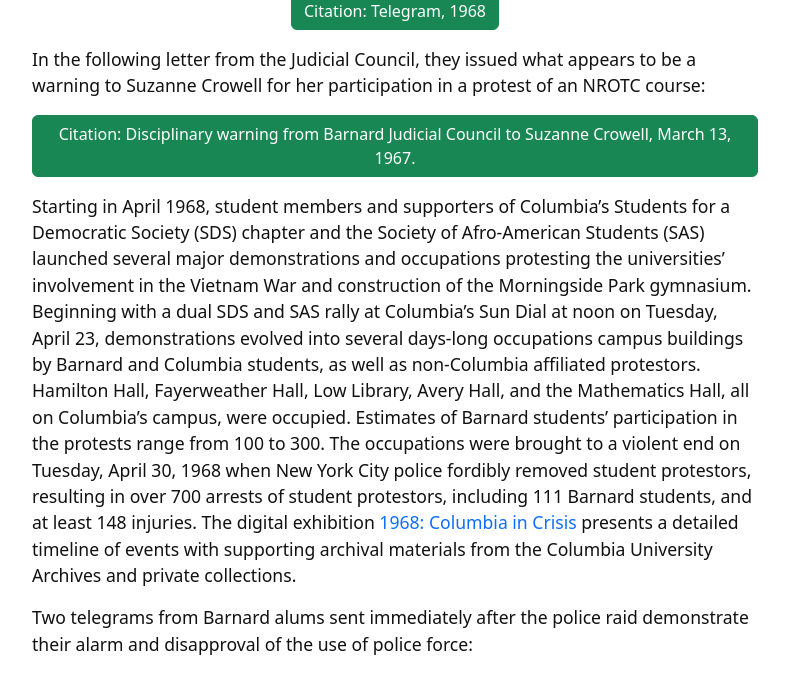
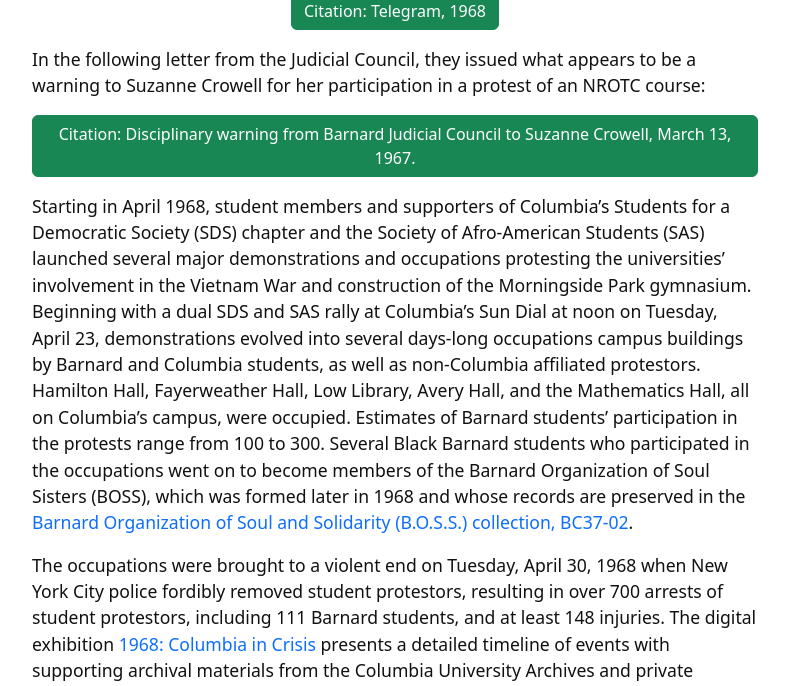
Before and after one commit to katelynautumn28/ddd-research-guide, a Jekyll site: the page built from content/3-lesson.md, in a window 1280 px wide and 900 px high, scrolled down 2433 px, cut to the strip 66-752 px from the top of the window. Shown: the whole strip, without its empty margins (245-1034 px from the left). Built offline with Jekyll 4.4.1, drawn with Linux system fonts in a browser that asks for light colours.

Commit message:
Update 3-lesson.md

```diff
--- a/content/3-lesson.md
+++ b/content/3-lesson.md
@@ -76,7 +76,9 @@ In the following letter from the Judicial Council, they issued what appears to b
 {% include modal.html button="Citation: Disciplinary warning from Barnard Judicial Council to Suzanne Crowell, March 13, 1967." color="success" title="Citation and Link to Finding Aid" text="Disciplinary warning from Barnard Judicial Council to Suzanne Crowell, March 13, 1967. [Materials on disciplinary measures for participation in political actions on campus, 1967, Box 35, Folder 2; Sub-series 2.1 Rosemary Park Correspondence; President's Office Records, BC05-22. Barnard Archives and Special Collections.](https://collections.barnard.edu/public/repositories/2/archival_objects/19448)" %}
 
 
-Starting in April 1968, student members and supporters of Columbia's Students for a Democratic Society (SDS) chapter and the Society of Afro-American Students (SAS) launched several major demonstrations and occupations protesting the universities' involvement in the Vietnam War and construction of the Morningside Park gymnasium. Beginning with a dual SDS and SAS rally at Columbia's Sun Dial at noon on Tuesday, April 23, demonstrations evolved into several days-long occupations campus buildings by Barnard and Columbia students, as well as non-Columbia affiliated protestors. Hamilton Hall, Fayerweather Hall, Low Library, Avery Hall, and the Mathematics Hall, all on Columbia's campus, were occupied. Estimates of Barnard students' participation in the protests range from 100 to 300. The occupations were brought to a violent end on Tuesday, April 30, 1968 when New York City police fordibly removed student protestors, resulting in over 700 arrests of student protestors, including 111 Barnard students, and at least 148 injuries. The digital exhibition [1968: Columbia in Crisis](https://exhibitions.library.columbia.edu/exhibits/show/1968) presents a detailed timeline of events with supporting archival materials from the Columbia University Archives and private collections.
+Starting in April 1968, student members and supporters of Columbia's Students for a Democratic Society (SDS) chapter and the Society of Afro-American Students (SAS) launched several major demonstrations and occupations protesting the universities' involvement in the Vietnam War and construction of the Morningside Park gymnasium. Beginning with a dual SDS and SAS rally at Columbia's Sun Dial at noon on Tuesday, April 23, demonstrations evolved into several days-long occupations campus buildings by Barnard and Columbia students, as well as non-Columbia affiliated protestors. Hamilton Hall, Fayerweather Hall, Low Library, Avery Hall, and the Mathematics Hall, all on Columbia's campus, were occupied. Estimates of Barnard students' participation in the protests range from 100 to 300. Several Black Barnard students who participated in the occupations went on to become members of the Barnard Organization of Soul Sisters (BOSS), which was formed later in 1968 and whose records are preserved in the [Barnard Organization of Soul and Solidarity (B.O.S.S.) collection, BC37-02](https://collections.barnard.edu/public/repositories/2/resources/279).
+
+The occupations were brought to a violent end on Tuesday, April 30, 1968 when New York City police fordibly removed student protestors, resulting in over 700 arrests of student protestors, including 111 Barnard students, and at least 148 injuries. The digital exhibition [1968: Columbia in Crisis](https://exhibitions.library.columbia.edu/exhibits/show/1968) presents a detailed timeline of events with supporting archival materials from the Columbia University Archives and private collections.
 
 Two telegrams from Barnard alums sent immediately after the police raid demonstrate their alarm and disapproval of the use of police force:
 
```
